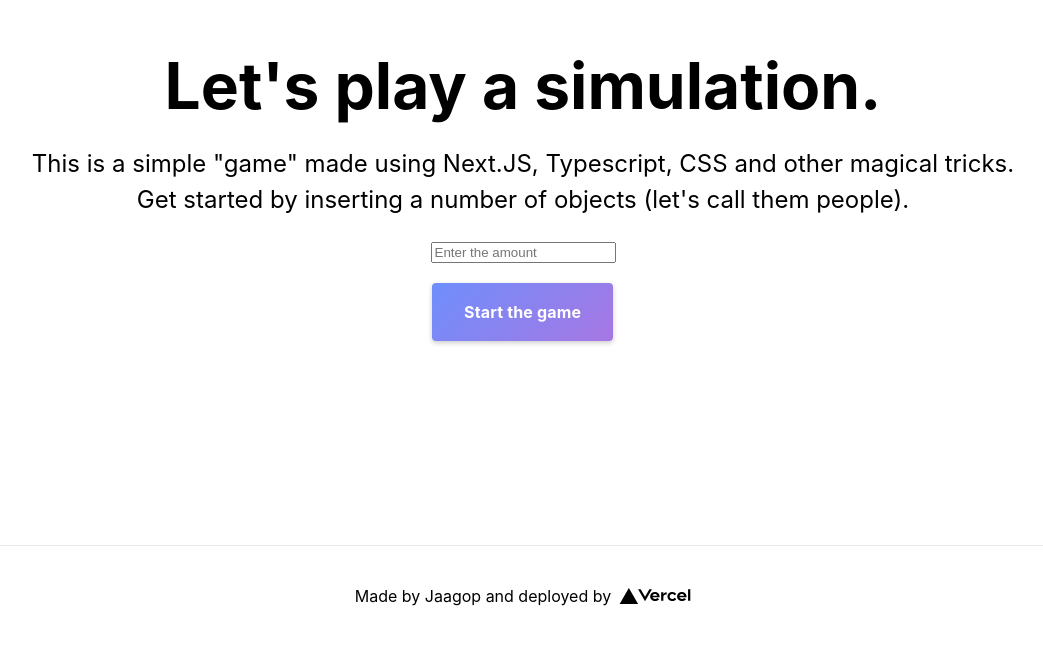
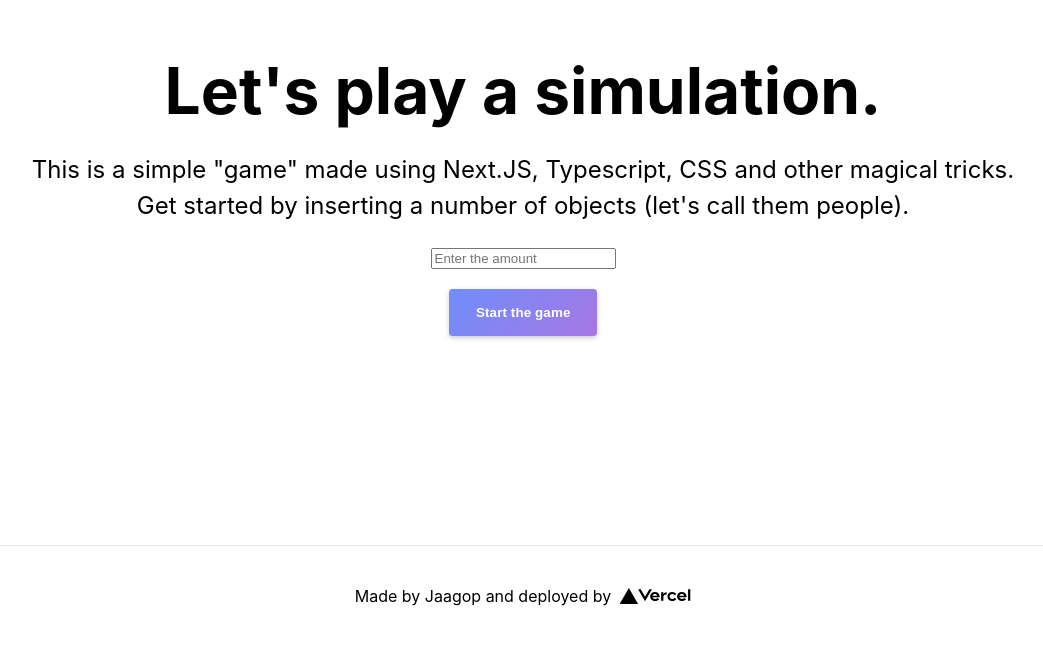
Before and after one commit to JJaks/play-crn, a Next.js app: page / in a window 1280 px wide. Shown: the part 155-800 px from the top of the page, without its empty margins (117-1160 px from the left). Built offline with nearby package versions, Linux system fonts and the light colour scheme.

Commit message:
More fixes to ESLint rules

```diff
--- a/pages/game.tsx
+++ b/pages/game.tsx
@@ -49,7 +49,7 @@ export class Game extends React.Component<GameProps, AppState> {
                     <a className="start" onClick={this.goBack} href="/" data-title="Go back"></a>
                 </Head>
                 <header className={styles.header}>
-                    <a className="start" onClick={this.goBack} href="/" data-title="Go back"></a>
+                    <button className="start" onClick={this.goBack} data-title="Go back"></button>
                 </header>
                 <main className={styles.main}>
                     <Particles
--- a/pages/index.tsx
+++ b/pages/index.tsx
@@ -62,7 +62,7 @@ export default class Home extends React.Component<{}, AppState> {
 
           <input id="number" type="number" min="0" placeholder="Enter the amount" value={this.state.particleAmount} onChange={this.handleChange}></input>
 
-          <a className="start" onClick={this.startGame} data-title="Start the game"></a>
+          <button className="start" onClick={this.startGame} data-title="Start the game"></button>
         </main>
 
         <footer className={styles.footer}>
--- a/styles/globals.css
+++ b/styles/globals.css
@@ -21,6 +21,7 @@ a {
   text-align: center;
   cursor: pointer;
   user-select: none;
+  border: none;
   color: white;
 }
 
```
